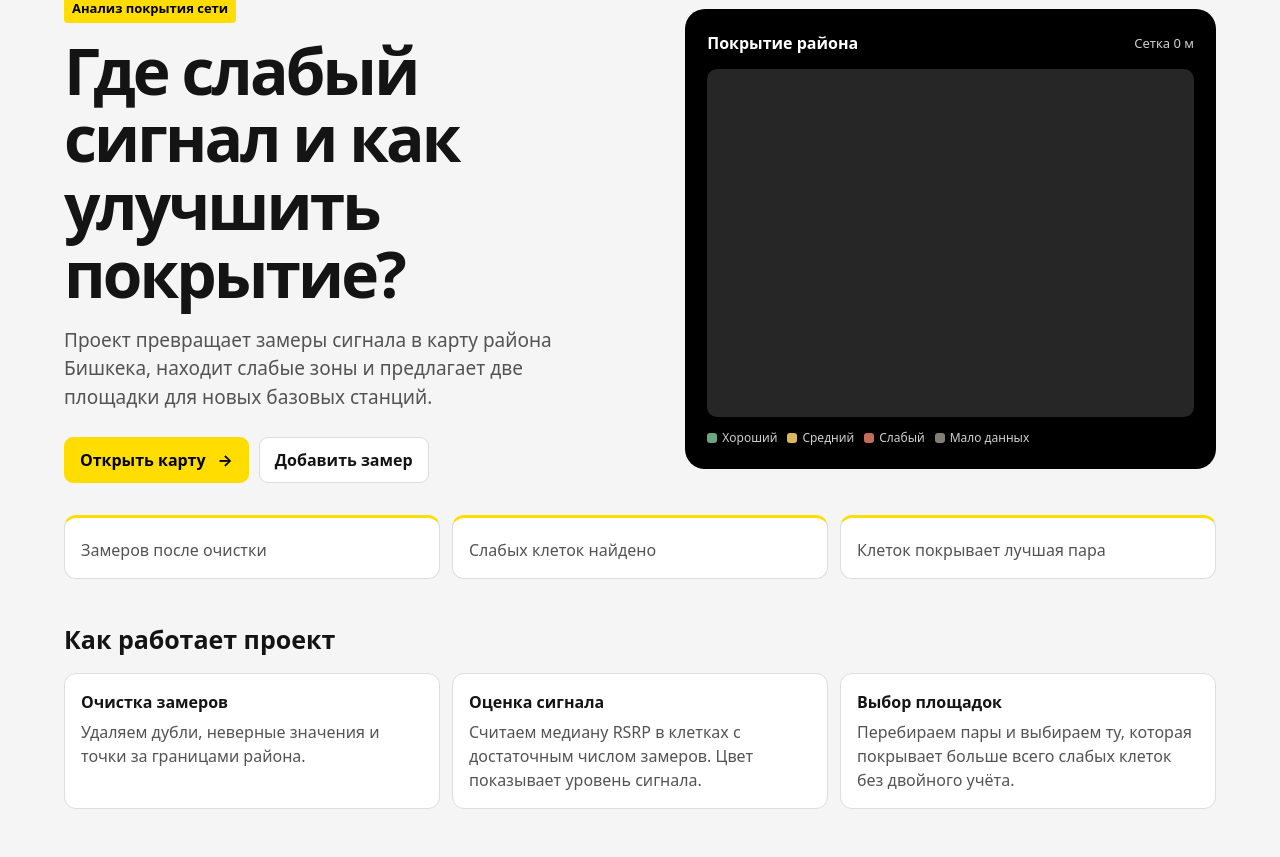
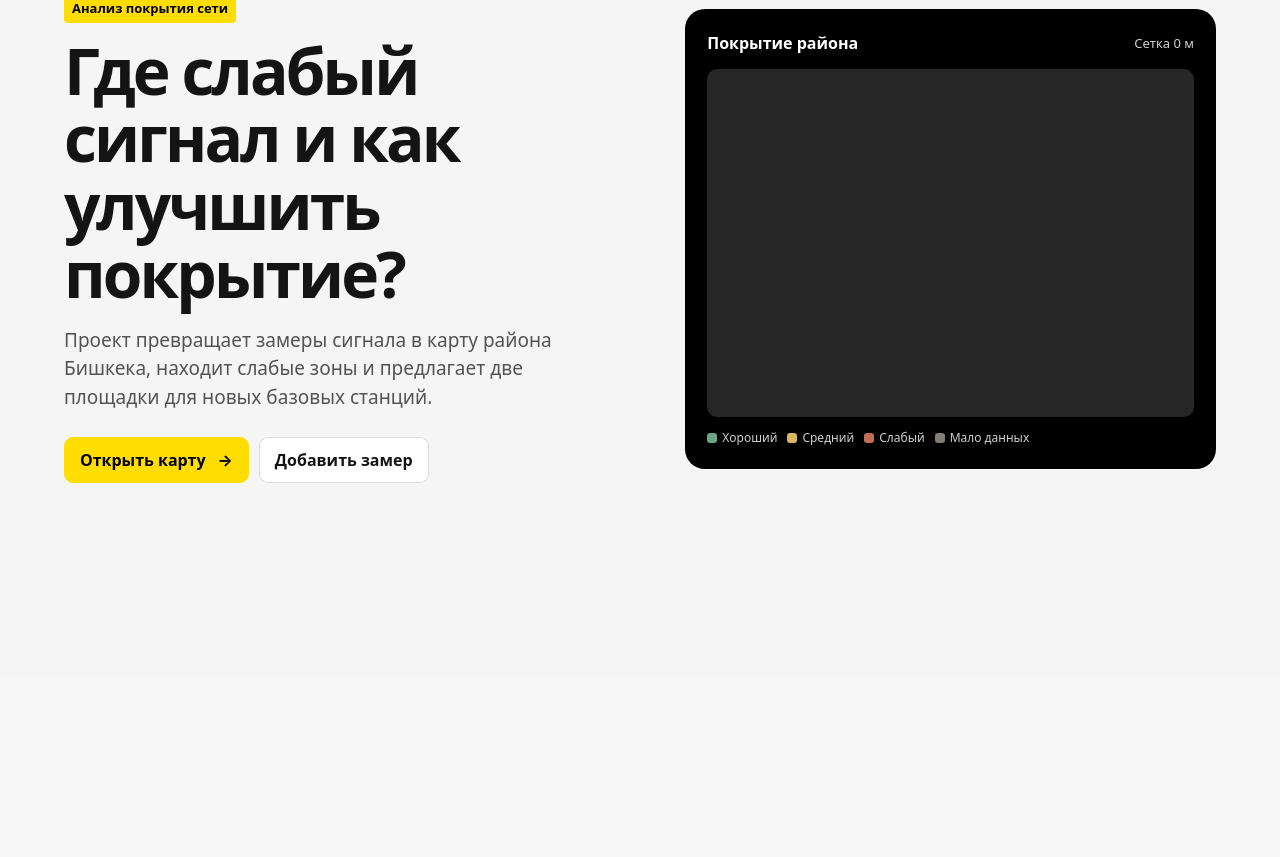
Before and after one commit to nwrbol/MapBASE_Inai, a Python web app: template web/templates/home.html.j2 in a window 1280 px wide. Shown: the part 125-982 px from the top of the page. After the commit the page ends 608 px from the top, so only its background shows below. Run offline with Jinja, Linux system fonts and the light colour scheme; the template is opened without the code that fills it, so the values that code supplies are empty.

Commit message:
Главная: убраны блок «Как работает проект» и сводные виджеты снизу

```diff
--- a/web/templates/home.html.j2
+++ b/web/templates/home.html.j2
@@ -42,19 +42,6 @@
         <div class="preview-legend"><span><i class="green"></i>Хороший</span><span><i class="yellow"></i>Средний</span><span><i class="red"></i>Слабый</span><span><i class="empty"></i>Мало данных</span></div>
       </a>
     </section>
-    <dl class="metrics" aria-label="Результаты на исходных данных">
-      <div><dt>Замеров после очистки</dt><dd>{{ map.cleaning.kept }}</dd></div>
-      <div><dt>Слабых клеток найдено</dt><dd>{{ map.stats.red }}</dd></div>
-      <div><dt>Клеток покрывает лучшая пара</dt><dd>{{ map.result.covered_weak_cells }}</dd></div>
-    </dl>
-    <section class="method" aria-labelledby="method-title">
-      <h2 id="method-title">Как работает проект</h2>
-      <div class="method-grid">
-        <article><h3>Очистка замеров</h3><p>Удаляем дубли, неверные значения и точки за границами района.</p></article>
-        <article><h3>Оценка сигнала</h3><p>Считаем медиану RSRP в клетках с достаточным числом замеров. Цвет показывает уровень сигнала.</p></article>
-        <article><h3>Выбор площадок</h3><p>Перебираем пары и выбираем ту, которая покрывает больше всего слабых клеток без двойного учёта.</p></article>
-      </div>
-    </section>
   </main>
 </body>
 </html>
```
Also changed, not shown: tests/test_api.py (+1 -1 lines).
